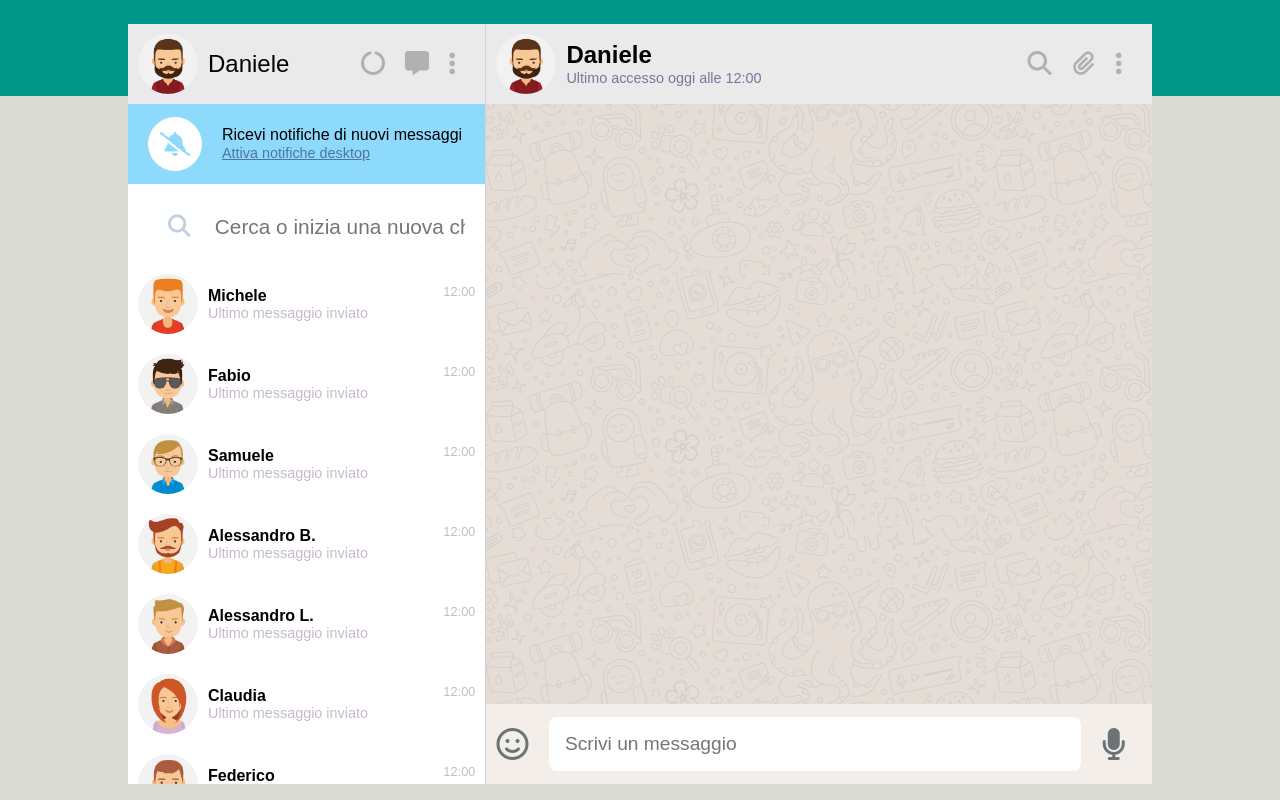
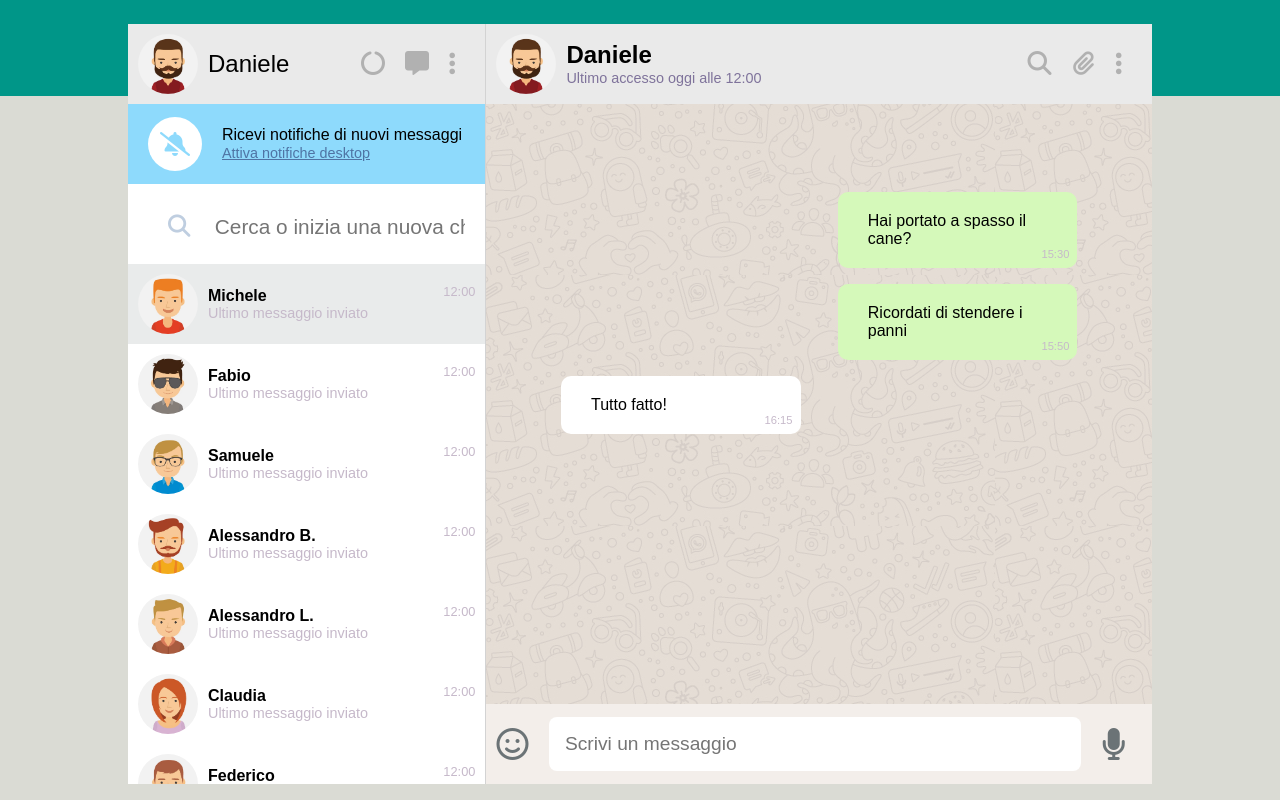
Before and after one commit to DanCan30/vue-boolzapp, a plain HTML site: page index.html in a window 1280 px wide. Drawn offline with nearby package versions, Linux system fonts and the light colour scheme.

Commit message:
Reactive basis done

```diff
--- a/css/style.css
+++ b/css/style.css
@@ -140,6 +140,11 @@ body {
 
 #contact-list li {
     position: relative;
+    cursor: pointer;
+}
+
+#contact-list li.active {
+    background-color: #E9EBEB;
 }
 
 .contact-info {
@@ -163,6 +168,15 @@ body {
 #messages-container {
     height: calc(100% - 160px);
     overflow-y: scroll;
+}
+
+#messages-container > ul {
+    padding-top: 80px;
+    list-style: none;
+    width: 80%;
+    height: 99%;
+    margin: auto;
+    flex-direction: column;
 }
 
 #text-input-container {
@@ -190,3 +204,30 @@ body {
 #text-input-container i:last-child {
     margin-right: 1rem;
 }
+
+.message {
+    border-radius: 10px;
+    padding: 20px 30px;
+    width: 45%;
+    overflow: auto;
+    margin: 8px;
+    position: relative;
+}
+
+.message.sent {
+    background-color: #D5F9BA;
+    align-self: flex-end;
+}
+
+.message.received {
+    background-color: white;
+    align-self: flex-start;
+}
+
+.message > span {
+    color: #C6B9CA;
+    font-size: .7rem;
+    position: absolute;
+    bottom: 8px;
+    right: 8px;
+}
--- a/index.html
+++ b/index.html
@@ -50,8 +50,12 @@
 
             <div id="contact-list">
                 <ul>
-                    <li v-for="(contact, index) in contacts" class="flx">
-                        <img :src="`./img/avatar${contact.avatar}.jpg`" :alt="contact[index]" class="propic">
+                    <li v-for="(contact, index) in contacts"
+                        class="flx"
+                        :class="{active: index === activeChat}"
+                        @click="changeActiveChat(index)">
+
+                        <img :src="`./img/avatar${contact.avatar}.jpg`" :alt="contact.name" class="propic">
 
                         <div class="contact-info flx">
                             <h3 class="contact-name">{{ contact.name }}</h3>
@@ -80,7 +84,16 @@
             </div>
 
             <div id="messages-container">
-
+                <ul class="flx">
+                    <li v-for="(element, index) in contacts[activeChat].messages"
+                        class="message"
+                        :class="(element.status === 'received') ? 'received' : 'sent'">
+                            {{ element.message }}
+                            <span>
+                                {{ getHour(element.date) }}
+                            </span>
+                    </li>
+                </ul>
             </div>
 
             <div id="text-input-container" class="flx">
--- a/script/main.js
+++ b/script/main.js
@@ -5,6 +5,8 @@ const app = new Vue(
 
         data:
         {
+
+            activeChat:  0,
 
             contacts: [
                 {
@@ -170,9 +172,25 @@ const app = new Vue(
                 }
             ],
 
-            lastMessage: [],
+        },
 
-        },
+        methods: {
+            changeActiveChat: function(chatIndex) {
+                this.activeChat = chatIndex
+            },
+
+            getHour: function(stringToSplit) {
+
+                const splittedDate = stringToSplit.split(" ");
+
+                let hour = (splittedDate[1]);
+
+                hour = hour.substring(0, 5);
+
+                return hour;
+            }
+
+        }
     }
 
 
```
